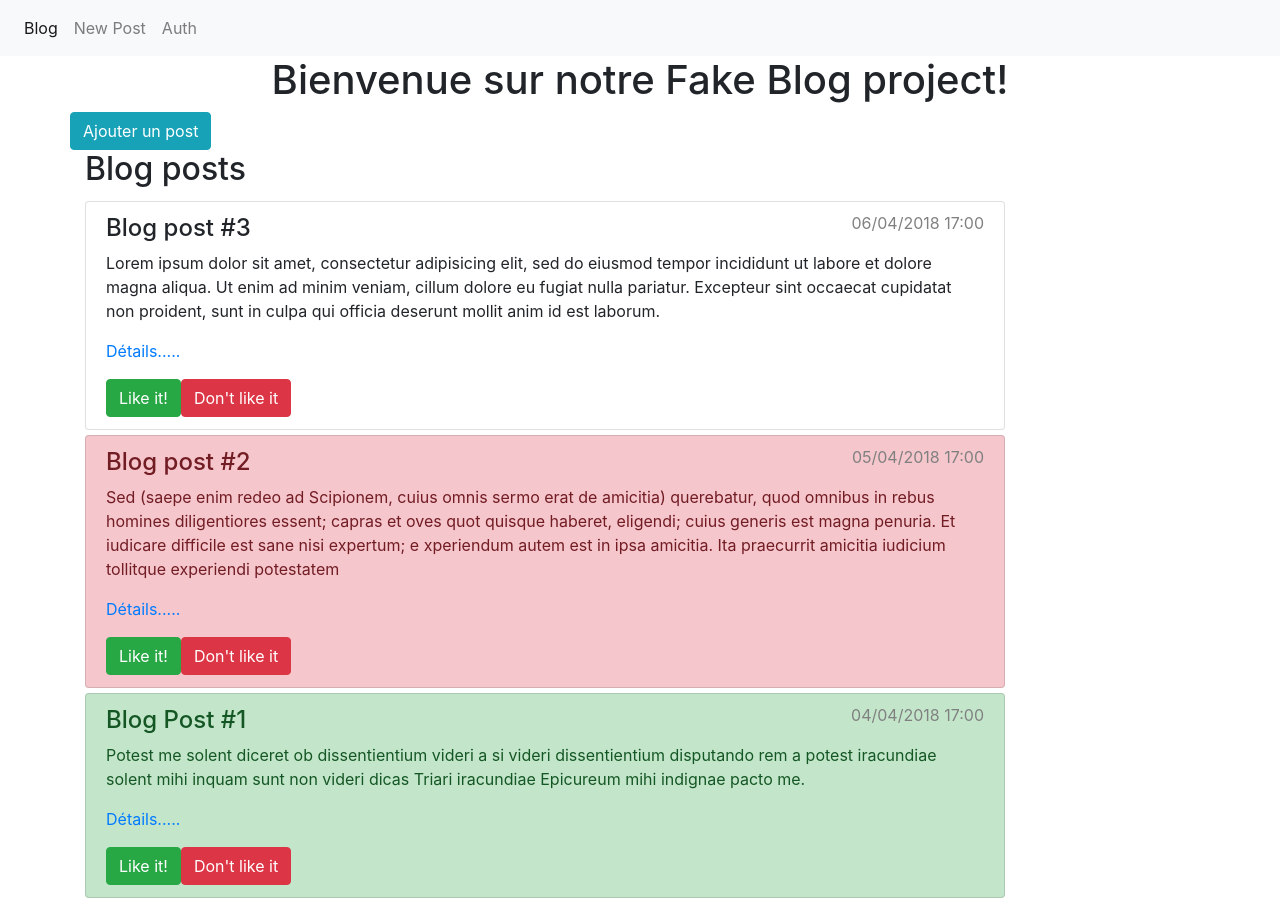
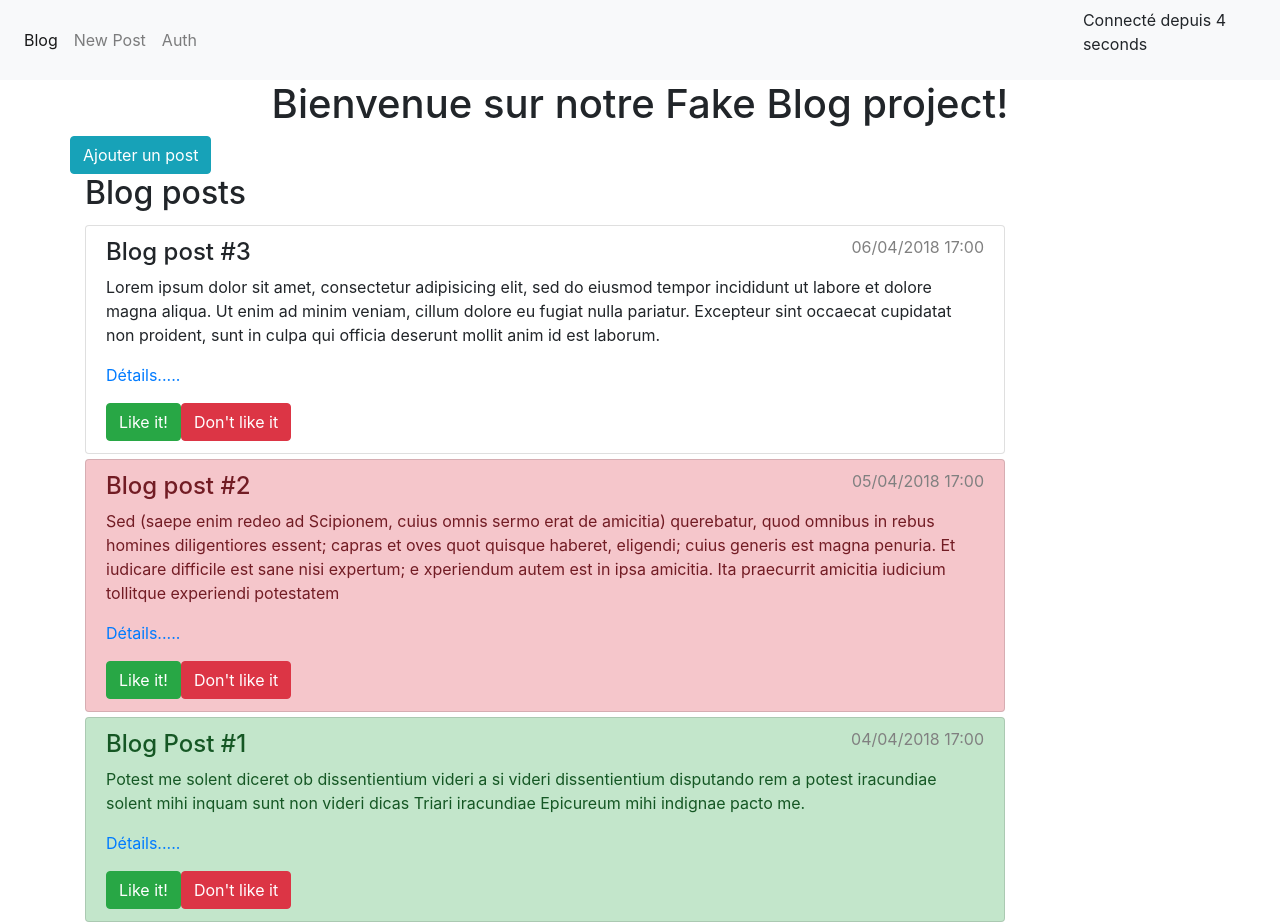
Before and after one commit to gbesset/lab-oc-project-blog, an Angular app: page /posts in a window 1280 px wide. Before the commit the page ends 898 px from the top, so only its background shows below. Built offline with nearby package versions, Linux system fonts and the light colour scheme.

Commit message:
RXJS  Mise en place Observable et Observer (seconds)

```diff
--- a/src/app/app.component.html
+++ b/src/app/app.component.html
@@ -6,6 +6,9 @@
 			<li routerLinkActive="active" ><a class="nav-link" routerLink="/new">New Post</a></li>
 			<li routerLinkActive="active" ><a class="nav-link" routerLink="/auth">Auth</a></li>
 		</ul>
+	</div>
+	<div class="navbar-right">
+		<p>Connecté depuis {{ connectedFromSeconds }} seconds</p>
 	</div>
 </nav>
 
--- a/src/app/app.component.ts
+++ b/src/app/app.component.ts
@@ -1,11 +1,39 @@
-import { Component } from '@angular/core';
+import { Component, OnInit } from '@angular/core';
+import { Observable } from 'rxjs/Observable';
+import 'rxjs/Rx';
+
 
 @Component({
   selector: 'app-root',
   templateUrl: './app.component.html',
   styleUrls: ['./app.component.css']
 })
-export class AppComponent {
+export class AppComponent implements OnInit{
+	connectedFromSeconds: number;
+
 	constructor() {}
 
+   ngOnInit(){
+   	  //  crée un observale qui émet un chiffre toutes les secondes
+   	  const counter = Observable.interval(1000);
+
+
+   	  //observer le compteur
+   	  //Subscribe permet observer un observable et réagir a ses changements
+   	  counter.subscribe(
+   	  	//changement valeur (recoit les données)
+   	  	(value: number) => {
+   	  		this.connectedFromSeconds = value;
+   	  	},
+   	  	//erreur emise par l'observable
+   	  	(error: any) => {
+   	  		console.log('Erreur rencontrée par l\'observable');
+   	  	},
+   	  	//si observale se complete
+
+   	  	() => {
+   	  		console.log('Observale completé');
+   	  	}
+   	  )
+   }
 }
```
